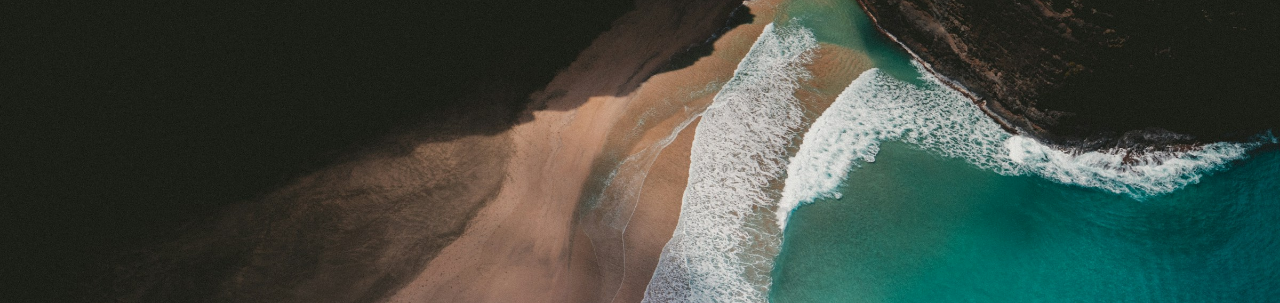
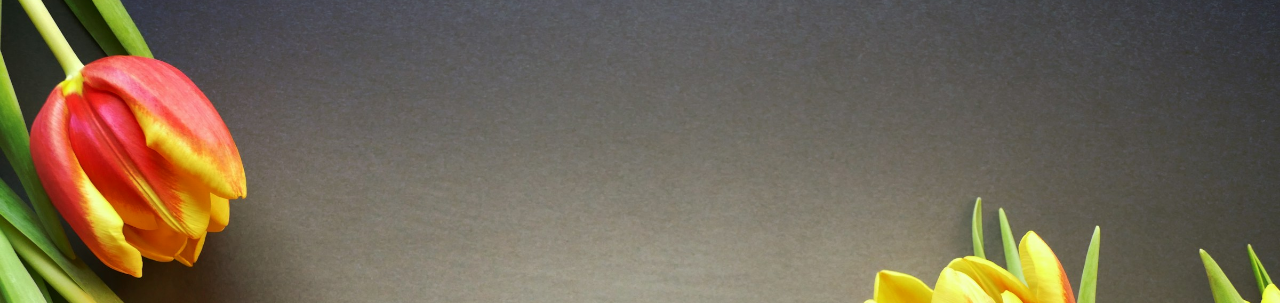
Before and after one commit to Oclamora/default, a plain HTML site: page index.html in a window 1280 px wide. Shown: the top 303 px of the page. Drawn offline with Linux system fonts and the light colour scheme.

Commit message:
Update index.html

```diff
--- a/index.html
+++ b/index.html
@@ -7,12 +7,12 @@ body, html {
 }
 
 .bgimg {
-  background-image: url('lpBG2.jpg');
+  background-image: url('lpBG5.jpg');
   height: 100%;
   background-position: center;
   background-size: cover;
   position: relative;
-  color: black;
+  color: white;
   font-family: "Courier New", Courier, monospace;
   font-size: 18px;
 }
```
